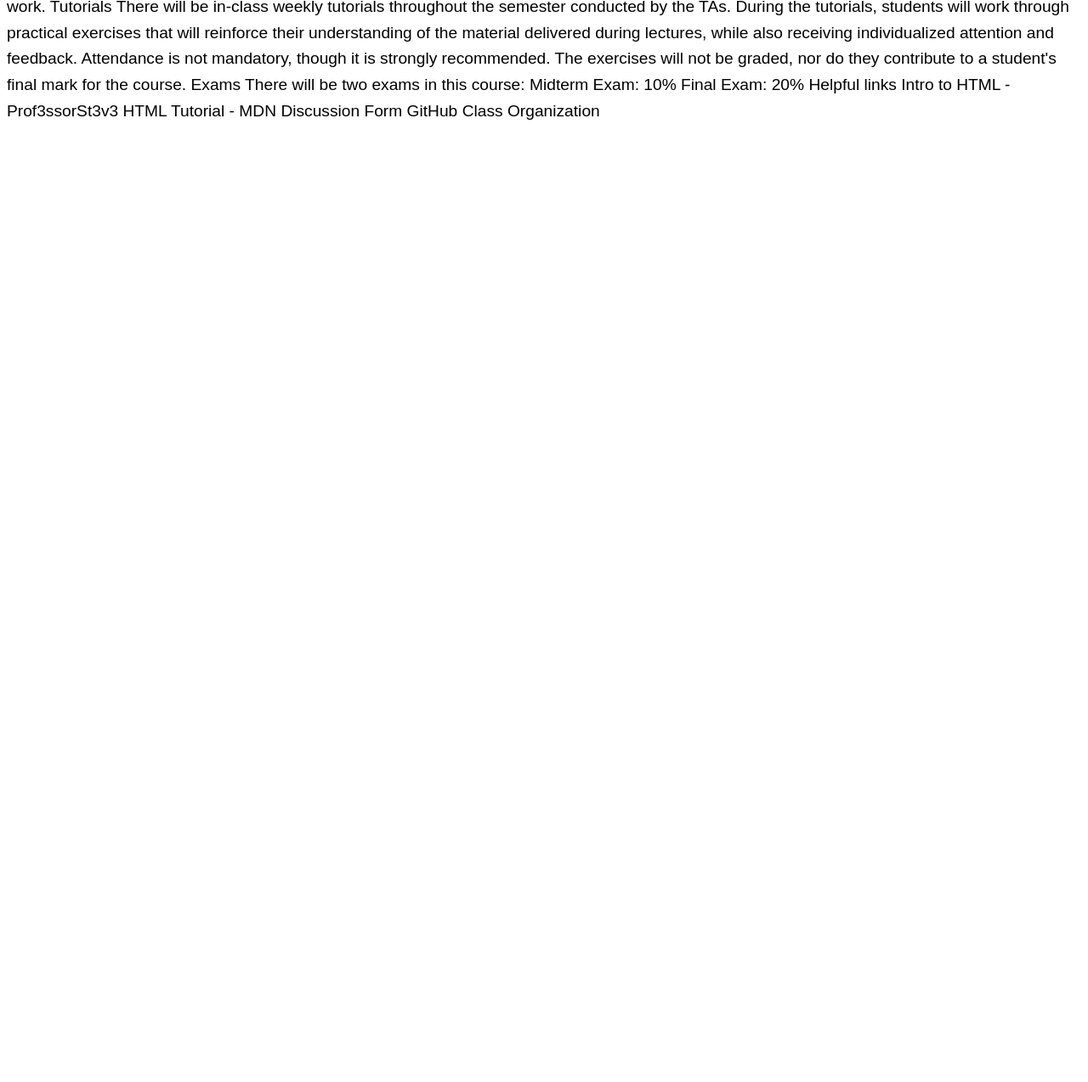
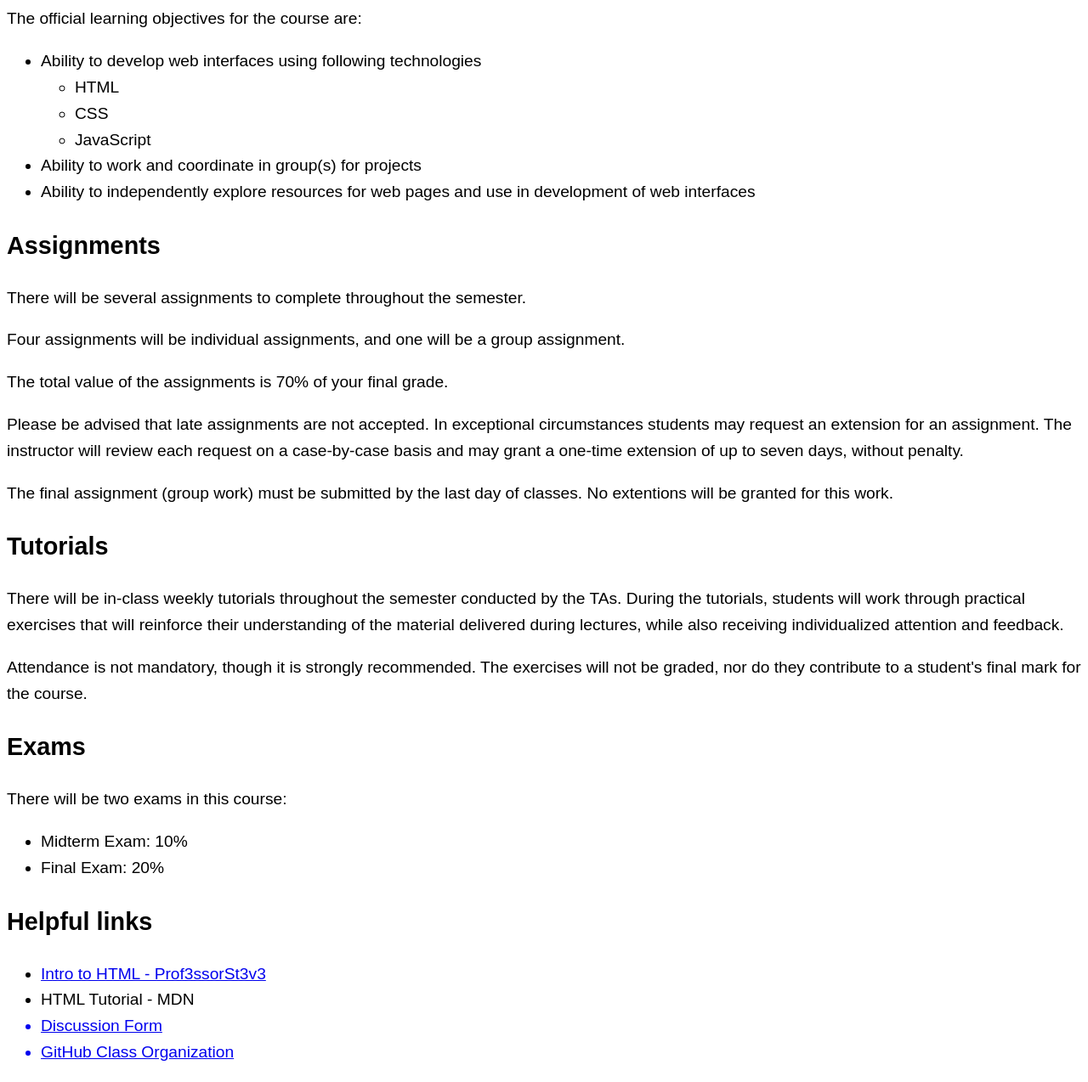
Before and after one commit to irm1005-itec1005-fall-2023/tutorial-exercise-01-corinnamacintyre, a plain HTML site: page index.html in a window 1280 px wide. Shown: the part 230-1504 px from the top of the page at 85% size. Before the commit the page ends 800 px from the top, so only its background shows below. Drawn offline with Linux system fonts and the light colour scheme.

Commit message:
#almost-finished

```diff
--- a/index.html
+++ b/index.html
@@ -28,103 +28,99 @@
     <!-- You may remove the extra comments when you finish -->
 
     <!-- h1 -->
-    Hello World
+    <h1>Hello World</h1>
 
     <!-- p -->
     <!-- abbr around the word HTML -->
-    We're learning how to do awesome HTML things!
+   <p>We're learning how to do awesome <abbr>HTML</abbr> things!</p>
 
     <!-- h2 -->
-    Learning Objectives
+    <h2>Learning Objectives</h2>
 
     <!-- p -->
-    Here are the official learning objectives for the course:
+    <p>  The official learning objectives for the course are:</p>
 
-    <!-- Below are three list items-->
-    Ability to develop web interfaces using following technologies
-    <!-- Below are three nested list items -->
-    <!-- Nested list item -->
-    HTML
-    <!-- Nested list item -->
-    CSS
-    <!-- Nested list item -->
-    JavaScript
-    <!-- End of nested list items -->
-    <!-- End of the ul -->
-    <!-- List item -->
-    Ability to work and coordinate in group(s) for projects
-    <!-- List item -->
-    Ability to independently explore resources for web pages and use in
-    development of web interfaces
+    <ul><li>Ability to develop web interfaces using following technologies</li>
+      <ul>
+      <li>HTML</li>
+      <li>CSS</li>
+      <li>JavaScript</li>
+      </ul>
+    <li>Ability to work and coordinate in group(s) for projects</li>
+    <li>Ability to independently explore resources for web pages and use in
+    development of web interfaces</li>
+    </ul>
+
+    <!-- h2 -->
+    <h2>Assignments</h2>
+
+    <!-- p -->
+    <p>There will be several assignments to complete throughout the semester. </p>
+
+    <!-- p -->
+    <p>Four assignments will be individual assignments, and one will be a group
+    assignment.</p>
+
+    <!-- p -->
+    <p>The total value of the assignments is 70% of your final grade.</p>
+
+    <!-- p -->
+    <p>Please be advised that late assignments are not accepted. In exceptional
+    circumstances students may request an extension for an assignment. The
+    instructor will review each request on a case-by-case basis and may grant a
+    one-time extension of up to seven days, without penalty.</p>
+
+    <!-- p -->
+    <p>The final assignment (group work) must be submitted by the last day of
+    classes. No extentions will be granted for this work.</p>
+
+    <!-- h2 -->
+    <h2>Tutorials</h2>
+
+    <!-- p -->
+    <!-- abbr around the word TAs -->
+    <p>There will be in-class weekly tutorials throughout the semester conducted by
+    the <abbr>TAs</abbr>. During the tutorials, students will work through practical
+    exercises that will reinforce their understanding of the material delivered
+    during lectures, while also receiving individualized attention and feedback.</p>
+
+    <!-- p -->
+   <p>Attendance is not mandatory, though it is strongly recommended. The
+    exercises will not be graded, nor do they contribute to a student's final
+    mark for the course.</p>
+
+    <!-- h2 -->
+    <h2>Exams</h2>
+
+    <!-- p -->
+    <p>There will be two exams in this course:</p>
+
+    <!-- Below are two list items -->
+    <!-- list item -->
+    <ul>
+      <li>Midterm Exam: 10% </li>
+    <!-- list item -->
+      <li>Final Exam: 20%</li>
+    </ul>
     <!-- End of the ul -->
 
     <!-- h2 -->
-    Assignments
-
-    <!-- p -->
-    There will be several assignments to complete throughout the semester.
-
-    <!-- p -->
-    Four assignments will be individual assignments, and one will be a group
-    assignment.
-
-    <!-- p -->
-    The total value of the assignments is 70% of your final grade.
-
-    <!-- p -->
-    Please be advised that late assignments are not accepted. In exceptional
-    circumstances students may request an extension for an assignment. The
-    instructor will review each request on a case-by-case basis and may grant a
-    one-time extension of up to seven days, without penalty.
-
-    <!-- p -->
-    The final assignment (group work) must be submitted by the last day of
-    classes. No extentions will be granted for this work.
-
-    <!-- h2 -->
-    Tutorials
-
-    <!-- p -->
-    <!-- abbr around the word TAs -->
-    There will be in-class weekly tutorials throughout the semester conducted by
-    the TAs. During the tutorials, students will work through practical
-    exercises that will reinforce their understanding of the material delivered
-    during lectures, while also receiving individualized attention and feedback.
-
-    <!-- p -->
-    Attendance is not mandatory, though it is strongly recommended. The
-    exercises will not be graded, nor do they contribute to a student's final
-    mark for the course.
-
-    <!-- h2 -->
-    Exams
-
-    <!-- p -->
-    There will be two exams in this course:
-
-    <!-- Below are two list items -->
-    <!-- list item -->
-    Midterm Exam: 10%
-    <!-- list item -->
-    Final Exam: 20%
-    <!-- End of the ul -->
-
-    <!-- h2 -->
-    Helpful links
+    <h2>Helpful links</h2>
 
     <!-- Below are four list items -->
     <!-- a href="href="https://www.youtube.com/watch?v=KUmuiqV1xME&list=PLyuRouwmQCjncCz8JChyPNRBvm2ONGYa2"  -->
-    Intro to HTML - Prof3ssorSt3v3
+    <ul>
+      <li><a href="href="https://www.youtube.com/watch?v=KUmuiqV1xME&list=PLyuRouwmQCjncCz8JChyPNRBvm2ONGYa2" </a>Intro to HTML - Prof3ssorSt3v3</a></li>
 
     <!-- a href="https://developer.mozilla.org/en-US/docs/Learn/"HTML -->
-    HTML Tutorial - MDN
+      <li>HTML Tutorial - MDN <a href= https://developer.mozilla.org/en-US/docs/Learn/ </a></li>
 
     <!-- a href="https://github.com/orgs/irm1005-itec1005-fall-2023/discussions" -->
-    Discussion Form
+     <li>Discussion Form</li>
 
     <!-- a href="https://github.com/irm1005-itec1005-fall-2023" -->
-    GitHub Class Organization
-
+    <li>GitHub Class Organization</li>
     <!-- End of the ul -->
+    </ul
   </body>
 </html>
```
